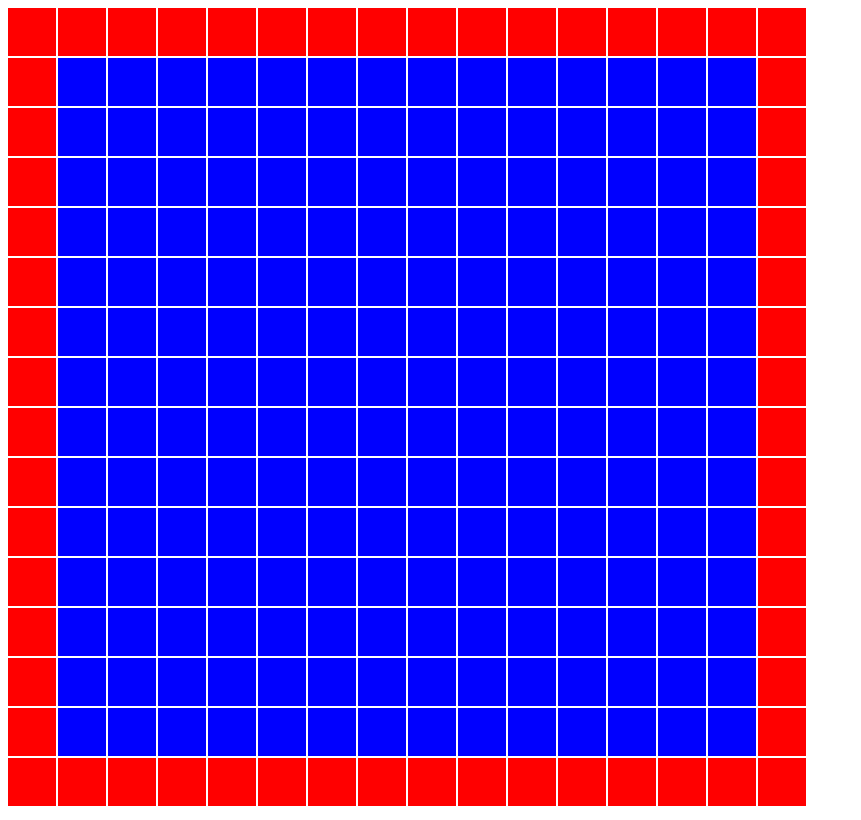
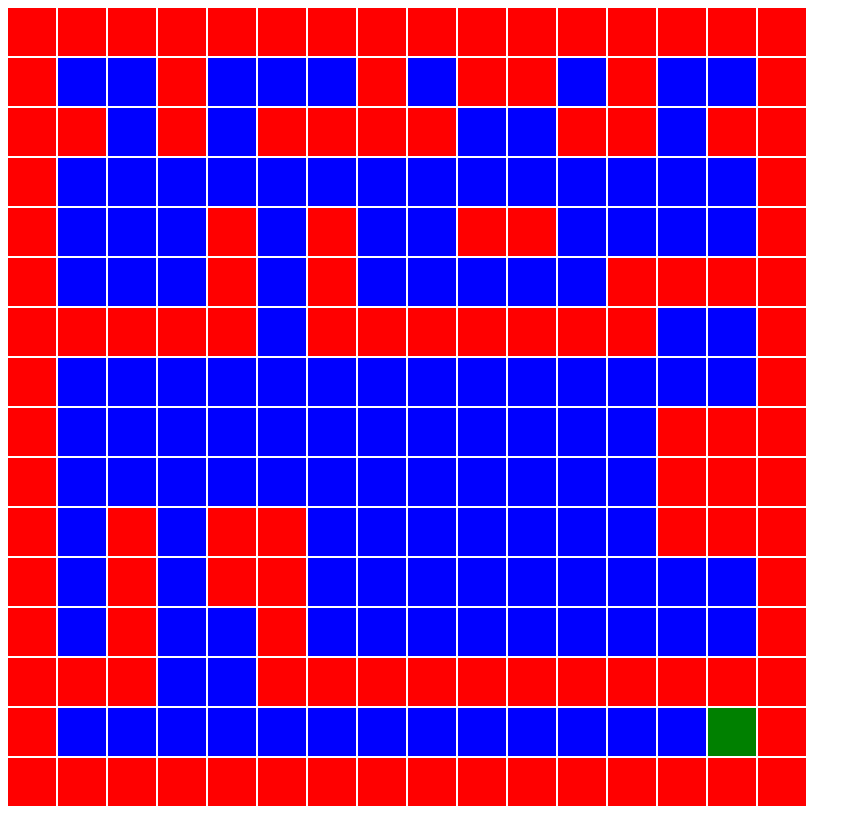
Before and after one commit to rgallego87/TheWalkingHack, a plain HTML site: page index.html in a window 1280 px wide. Both pictures are taken after a click on the button "START". Shown: the whole page, without its empty margins (0-861 px from the left). Drawn offline with Linux system fonts and the light colour scheme.

Commit message:
drawing the player on map without collisions, fixed the x,y coords

```diff
--- a/css/styles.css
+++ b/css/styles.css
@@ -1,3 +1,7 @@
+body {
+  overflow: hidden;
+}
+
 #main-menu {
   background-image: url(../img/TWD_Splash1.jpg);
   background-size:cover;
--- a/game.js
+++ b/game.js
@@ -2,28 +2,14 @@ function Game(options) {
   this.ctx          = options.ctx;
   this.rows         = options.rows;
   this.cols         = options.cols;
-  this.wallChar     = options.wallChar;   // Control character for walls
-  this.floorChar    = options.floorChar;  // Control character for floor
-
-
-  this.map          = [
-  ["W","W","W","W","W","W","W","W","W","W","W","W","W","W","W","W"],
-  ["W","F","F","F","F","F","F","F","F","F","F","F","F","F","F","W"],
-  ["W","F","F","F","F","F","F","F","F","F","F","F","F","F","F","W"],
-  ["W","F","F","F","F","F","F","F","F","F","F","F","F","F","F","W"],
-  ["W","F","F","F","F","F","F","F","F","F","F","F","F","F","F","W"],
-  ["W","F","F","F","F","F","F","F","F","F","F","F","F","F","F","W"],
-  ["W","F","F","F","F","F","F","F","F","F","F","F","F","F","F","W"],
-  ["W","F","F","F","F","F","F","F","F","F","F","F","F","F","F","W"],
-  ["W","F","F","F","F","F","F","F","F","F","F","F","F","F","F","W"],
-  ["W","F","F","F","F","F","F","F","F","F","F","F","F","F","F","W"],
-  ["W","F","F","F","F","F","F","F","F","F","F","F","F","F","F","W"],
-  ["W","F","F","F","F","F","F","F","F","F","F","F","F","F","F","W"],
-  ["W","F","F","F","F","F","F","F","F","F","F","F","F","F","F","W"],
-  ["W","F","F","F","F","F","F","F","F","F","F","F","F","F","F","W"],
-  ["W","F","F","F","F","F","F","F","F","F","F","F","F","F","F","W"],
-  ["W","W","W","W","W","W","W","W","W","W","W","W","W","W","W","W"],
-];
+  this.wallChar     = options.wallChar;     // Control character for walls
+  this.floorChar    = options.floorChar;    // Control character for floor
+  this.playerChar   = options.playerChar;   // Control character for player
+  this.map          = options.map;
+  this.player       = new Player({
+    currentRow: 14, // InitialPlayerPos
+    currentCol: 14, // InitialPlayerPos
+  });
 
 }
 
@@ -34,17 +20,30 @@ Game.prototype._drawMap = function () {
 
       if (this.map[colIndex][rowIndex] === this.wallChar){
         this.ctx.fillStyle = 'red';
-        this.ctx.fillRect(colIndex * 50, rowIndex * 50, 48, 48);
+        this.ctx.fillRect(rowIndex * 50, colIndex * 50, 48, 48); // Remove 2px margin when using sprites
       }
       else if (this.map[colIndex][rowIndex] === this.floorChar) {
         this.ctx.fillStyle = 'blue';
-        this.ctx.fillRect(colIndex * 50, rowIndex * 50, 48, 48);
+        this.ctx.fillRect(rowIndex * 50, colIndex * 50, 48, 48); // Remove 2px margin when using sprites
       }
     }
   }
 }
 
-Game.prototype._defineKeys = function () {
+// Drawing player on map
+Game.prototype._drawPlayer = function() {
+  console.log(this.player);
+  this.ctx.fillStyle = 'green';
+  this.ctx.fillRect(this.player.currentRow * 50, this.player.currentCol * 50, 48, 48); // Remove 2px margin when using sprites
+}
+
+Game.prototype._update = function() {
+  this._drawMap();
+  this._drawPlayer();
+  // window.requestAnimationFrame(this._update.bind(this));
+}
+
+Game.prototype._defineControlKeys = function () {
   document.onkeydown = function (e) {
     switch (e.keyCode) {
       case 38: // UP
@@ -64,5 +63,7 @@ Game.prototype._defineKeys = function () {
         this.player.goRight();
         break;
     }
+    this._update();
+
   }.bind(this);
 }
--- a/main.js
+++ b/main.js
@@ -41,6 +41,24 @@ function main() {
     wallChar:   'W',
     floorChar:  'F',
     playerChar: 'P',
+    map: [
+      ["W","W","W","W","W","W","W","W","W","W","W","W","W","W","W","W"],
+      ["W","F","F","W","F","F","F","W","F","W","W","F","W","F","F","W"],
+      ["W","W","F","W","F","W","W","W","W","F","F","W","W","F","W","W"],
+      ["W","F","F","F","F","F","F","F","F","F","F","F","F","F","F","W"],
+      ["W","F","F","F","W","F","W","F","F","W","W","F","F","F","F","W"],
+      ["W","F","F","F","W","F","W","F","F","F","F","F","W","W","W","W"],
+      ["W","W","W","W","W","F","W","W","W","W","W","W","W","F","F","W"],
+      ["W","F","F","F","F","F","F","F","F","F","F","F","F","F","F","W"],
+      ["W","F","F","F","F","F","F","F","F","F","F","F","F","W","W","W"],
+      ["W","F","F","F","F","F","F","F","F","F","F","F","F","W","W","W"],
+      ["W","F","W","F","W","W","F","F","F","F","F","F","F","W","W","W"],
+      ["W","F","W","F","W","W","F","F","F","F","F","F","F","F","F","W"],
+      ["W","F","W","F","F","W","F","F","F","F","F","F","F","F","F","W"],
+      ["W","W","W","F","F","W","W","W","W","W","W","W","W","W","W","W"],
+      ["W","F","F","F","F","F","F","F","F","F","F","F","F","F","F","W"],
+      ["W","W","W","W","W","W","W","W","W","W","W","W","W","W","W","W"],
+    ],
   });
 
   function buildSplash() {
@@ -53,13 +71,23 @@ function main() {
      startGame();
   }
 
+  // DEV MODE: Key to game over
+  function escapeDEV(e){
+    var keyCode = e.keyCode;
+    if(keyCode == 27){
+      buildGameOver();
+    }
+  };
+
   function startGame() {
     document.body.appendChild(canvas);
 
-    game._drawMap();
+    game._defineControlKeys();
+    game._update();
 
     // intervalID = window.setInterval(buildGameOver, 2000);
-    window.addEventListener('keydown', buildGameOver);    // DEV MODE: Key to game over
+    window.addEventListener('keydown', escapeDEV);    // DEV MODE: Key to game over
+
   }
 
   function buildGameOver() {
@@ -71,7 +99,7 @@ function main() {
   function destroyGameOver() {
     gameOver.remove();
     // clearInterval(intervalID);
-    window.removeEventListener('keydown',buildGameOver);  // DEV MODE: Key to game over
+    window.removeEventListener('keydown', escapeDEV);  // DEV MODE: Key to game over
     buildSplash();
   }
   buildSplash();
--- a/player.js
+++ b/player.js
@@ -1,10 +1,43 @@
 function Player(position) {
-  this.currentRow   = position.x,
-  this.currentCol   = position.y,
-
-  this.playerChar   = position.playerChar  // Control character for player
+  this.currentRow   = position.currentRow;
+  this.currentCol   = position.currentCol;
+  this.direction    = 'up';
 }
 
-Player.prototype._renderPlayer = function() {
+Player.prototype.goUp = function() {
+    this.direction = 'up';
+    this._updatePosition();
+}
 
+Player.prototype.goDown = function() {
+    this.direction = 'down';
+    this._updatePosition();
+};
+
+Player.prototype.goLeft = function() {
+    this.direction = 'left';
+    this._updatePosition();
+};
+
+Player.prototype.goRight = function() {
+    this.direction = 'right';
+    this._updatePosition();
+};
+
+Player.prototype._updatePosition = function () {
+
+  switch (this.direction) {
+    case 'up':
+      this.currentCol--;
+      break;
+    case 'down':
+      this.currentCol++;
+      break;
+    case 'left':
+      this.currentRow--;
+      break;
+    case 'right':
+      this.currentRow++;
+      break;
+      };
 }
```
